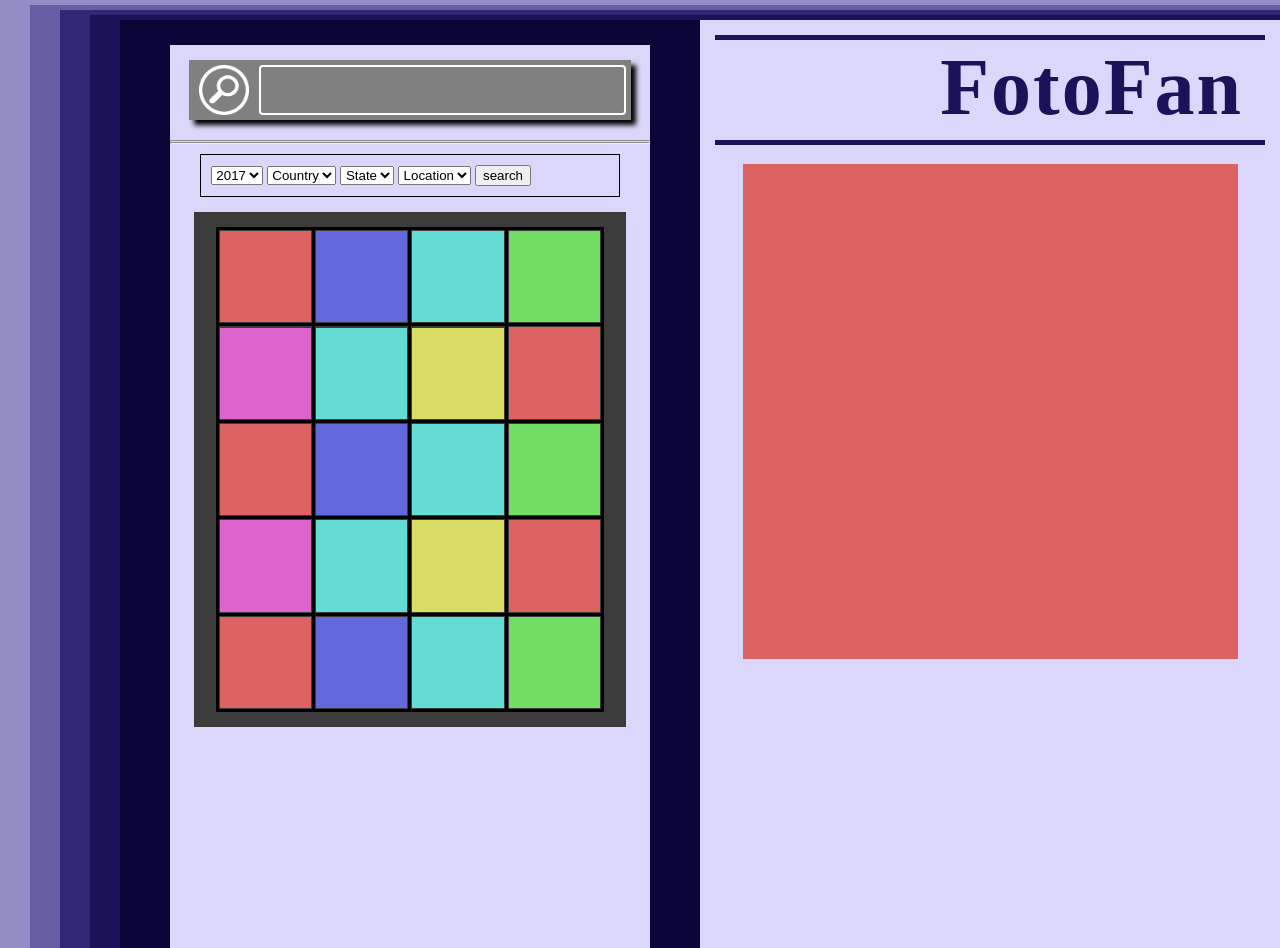
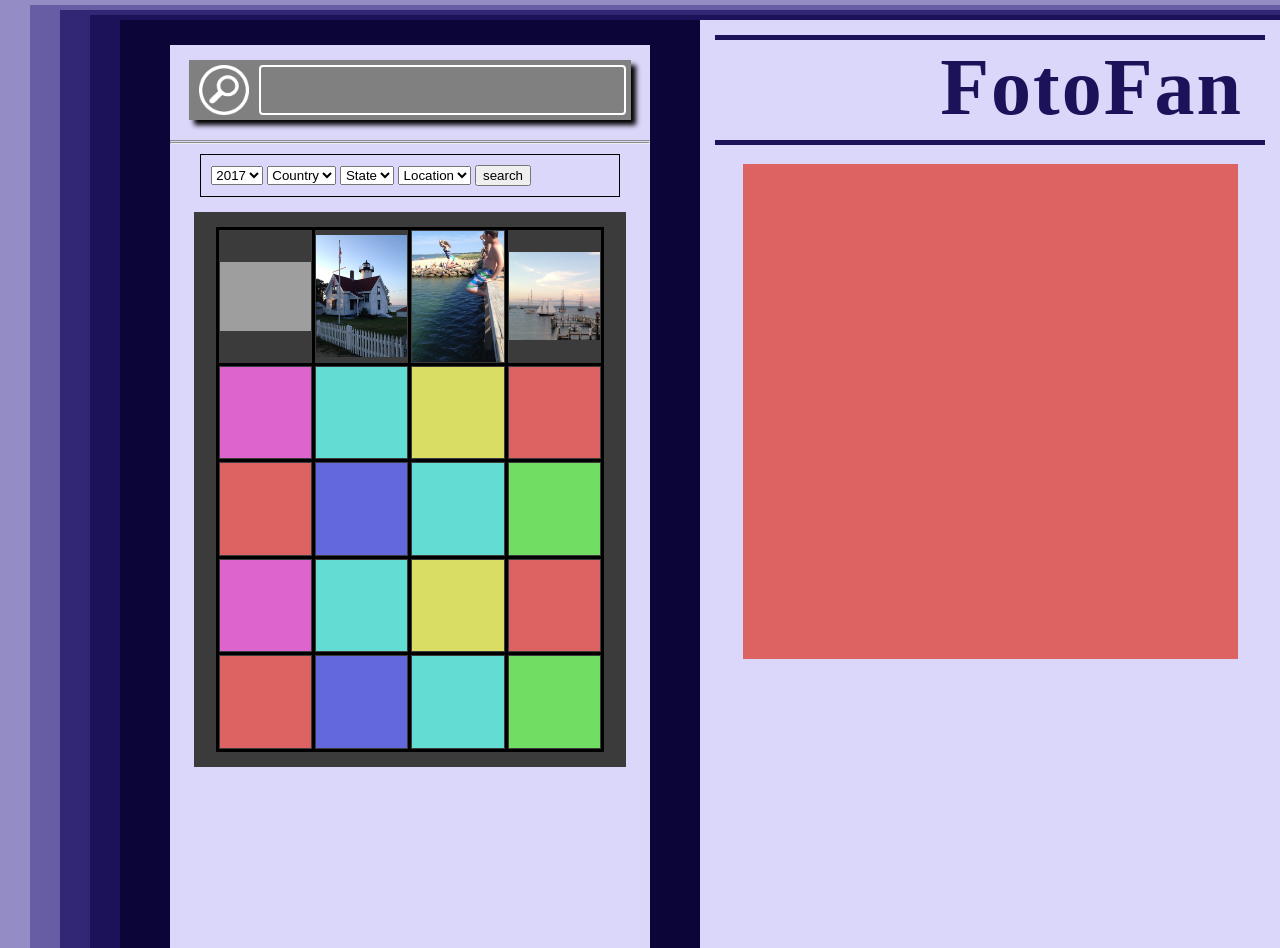
Before and after one commit to HamiltonJordan/GousieWeb4, a PHP site: page /fotofan.html in a window 1280 px wide. Shown: the top 948 px of the page. Run offline with PHP 8.4, Linux system fonts and the light colour scheme; some libraries are stand-ins or nearby versions; some web fonts are replaced; grey boxes are pictures that could not be loaded.

Commit message:
working on php

```diff
--- a/css/fotofan.css
+++ b/css/fotofan.css
@@ -165,6 +165,7 @@ table, th, td {
 td{
 	text-align: center;
 	width: 25%;
+
 }
 td img{
 	height: 100%;
--- a/fotofan.html
+++ b/fotofan.html
@@ -77,10 +77,10 @@
 					<table border="1" id="gallery">
 						<tbody>
 						<tr>
-						<td><img src="images/blockA.png" class="thumb"></td>
-						<td><img src="images/blockB.png" class="thumb"></td>
-						<td><img src="images/blockC.png" class="thumb"></td>
-						<td><img src="images/blockD.png" class="thumb"></td>
+						<td><img src="images/cape1.jpg" class="thumb"></td>
+						<td><img src="images/cape2.jpg" class="thumb"></td>
+						<td><img src="images/cape3.jpg" class="thumb"></td>
+						<td><img src="images/cape4.jpg" class="thumb"></td>
 						</tr>
 						<tr>
 						<td><img src="images/blockE.png" class="thumb"></td>
--- a/javascript/fotofan.js
+++ b/javascript/fotofan.js
@@ -29,7 +29,7 @@ $count = gallery.images.length;
 
 $("#search").submit(refreshGallery);
 function refreshGallery() {
-	$count = $("#search-input").val();
+	//$count = $("#search-input").val();
 	var imageSlots = document.getElementsByClassName('thumb');
 
 	for (var i = 0; i <= imageSlots.length; i++) {
@@ -41,8 +41,6 @@ function refreshGallery() {
 			$slot = imageSlots[i];
 			$slot.src = "images/blockA.png";
 		}
-
-		//$imageSlots[i].attr("src", "images/blockE.png");
 	}
 }
 
```
